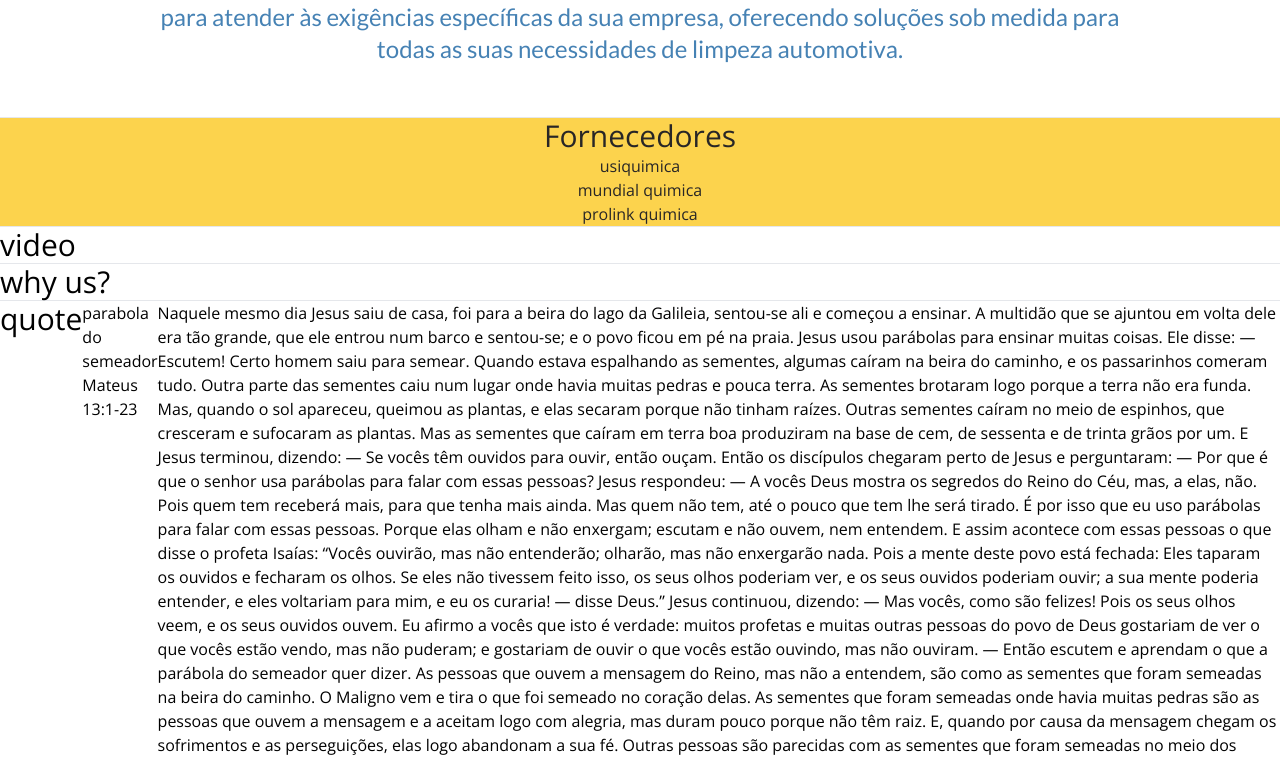
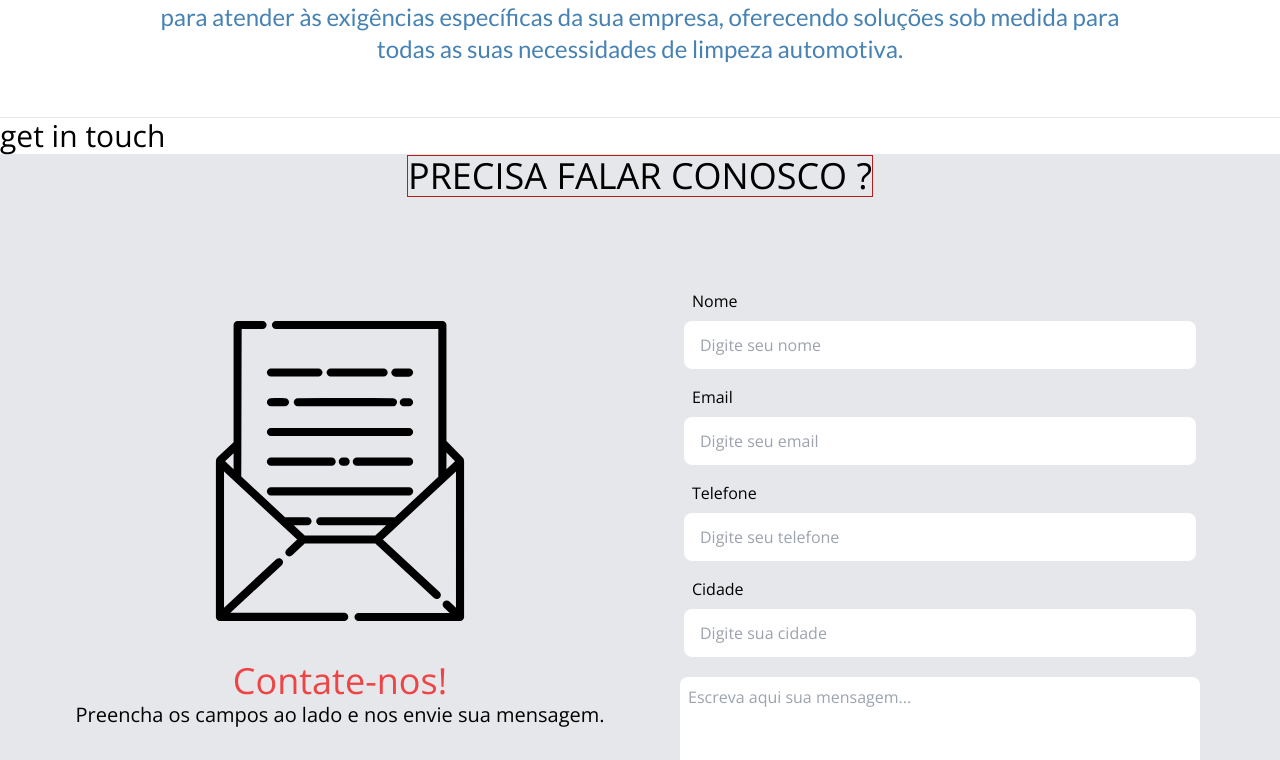
Before and after one commit to jcsj89/front-santana, a Next.js app: page / in a window 1280 px wide. Shown: the part 3283-4043 px from the top of the page. Built offline with nearby package versions, Linux system fonts and the light colour scheme; a web font is replaced by a local one.

Commit message:
troca funcao quotes

```diff
--- a/src/app/(public)/page.tsx
+++ b/src/app/(public)/page.tsx
@@ -43,74 +43,6 @@ export default function Home() {
         <AboutUsSection />
       </SessionBase>
 
-      <SessionBase className="flex-col justify-center items-center bg-amber-300 text-[#282626]">
-        <h1 className="text-3xl">Fornecedores</h1>
-        <p>usiquimica</p>
-        <p>mundial quimica</p>
-        <p>prolink quimica</p>
-      </SessionBase>
-
-      <SessionBase>
-        <h1 className="text-3xl">video</h1>
-      </SessionBase>
-
-      <SessionBase>
-        <h1 className="text-3xl">why us?</h1>
-      </SessionBase>
-
-      <SessionBase>
-        <h1 className="text-3xl">quote</h1>
-        <h2>parabola do semeador Mateus 13:1-23 </h2>
-        <p>
-          Naquele mesmo dia Jesus saiu de casa, foi para a beira do lago da
-          Galileia, sentou-se ali e começou a ensinar. A multidão que se ajuntou
-          em volta dele era tão grande, que ele entrou num barco e sentou-se; e
-          o povo ficou em pé na praia. Jesus usou parábolas para ensinar muitas
-          coisas. Ele disse: — Escutem! Certo homem saiu para semear. Quando
-          estava espalhando as sementes, algumas caíram na beira do caminho, e
-          os passarinhos comeram tudo. Outra parte das sementes caiu num lugar
-          onde havia muitas pedras e pouca terra. As sementes brotaram logo
-          porque a terra não era funda. Mas, quando o sol apareceu, queimou as
-          plantas, e elas secaram porque não tinham raízes. Outras sementes
-          caíram no meio de espinhos, que cresceram e sufocaram as plantas. Mas
-          as sementes que caíram em terra boa produziram na base de cem, de
-          sessenta e de trinta grãos por um. E Jesus terminou, dizendo: — Se
-          vocês têm ouvidos para ouvir, então ouçam. Então os discípulos
-          chegaram perto de Jesus e perguntaram: — Por que é que o senhor usa
-          parábolas para falar com essas pessoas? Jesus respondeu: — A vocês
-          Deus mostra os segredos do Reino do Céu, mas, a elas, não. Pois quem
-          tem receberá mais, para que tenha mais ainda. Mas quem não tem, até o
-          pouco que tem lhe será tirado. É por isso que eu uso parábolas para
-          falar com essas pessoas. Porque elas olham e não enxergam; escutam e
-          não ouvem, nem entendem. E assim acontece com essas pessoas o que
-          disse o profeta Isaías: “Vocês ouvirão, mas não entenderão; olharão,
-          mas não enxergarão nada. Pois a mente deste povo está fechada: Eles
-          taparam os ouvidos e fecharam os olhos. Se eles não tivessem feito
-          isso, os seus olhos poderiam ver, e os seus ouvidos poderiam ouvir; a
-          sua mente poderia entender, e eles voltariam para mim, e eu os
-          curaria! — disse Deus.” Jesus continuou, dizendo: — Mas vocês, como
-          são felizes! Pois os seus olhos veem, e os seus ouvidos ouvem. Eu
-          afirmo a vocês que isto é verdade: muitos profetas e muitas outras
-          pessoas do povo de Deus gostariam de ver o que vocês estão vendo, mas
-          não puderam; e gostariam de ouvir o que vocês estão ouvindo, mas não
-          ouviram. — Então escutem e aprendam o que a parábola do semeador quer
-          dizer. As pessoas que ouvem a mensagem do Reino, mas não a entendem,
-          são como as sementes que foram semeadas na beira do caminho. O Maligno
-          vem e tira o que foi semeado no coração delas. As sementes que foram
-          semeadas onde havia muitas pedras são as pessoas que ouvem a mensagem
-          e a aceitam logo com alegria, mas duram pouco porque não têm raiz. E,
-          quando por causa da mensagem chegam os sofrimentos e as perseguições,
-          elas logo abandonam a sua fé. Outras pessoas são parecidas com as
-          sementes que foram semeadas no meio dos espinhos. Elas ouvem a
-          mensagem, mas as preocupações deste mundo e a ilusão das riquezas
-          sufocam a mensagem, e essas pessoas não produzem frutos. E as sementes
-          que foram semeadas em terra boa são aquelas pessoas que ouvem, e
-          entendem a mensagem, e produzem uma grande colheita: umas, cem;
-          outras, sessenta; e ainda outras, trinta vezes mais do que foi
-          semeado.
-        </p>
-      </SessionBase>
-
       <SessionBase>
         <h1 className="text-3xl">get in touch</h1>
       </SessionBase>
--- a/src/components/site/footer/Footer.tsx
+++ b/src/components/site/footer/Footer.tsx
@@ -1,5 +1,5 @@
 const Footer = () => {
-  return <div className="bg-[#F4B400] p-10">Footer</div>;
+  return <div className="bg-[#F4B400] p-10 ">Footer</div>;
 };
 
 export default Footer;
--- a/src/components/site/home/sections/QuotesMessages.tsx
+++ b/src/components/site/home/sections/QuotesMessages.tsx
@@ -14,13 +14,23 @@ const QuotesMessages = () => {
   const quoteOfDay = getMessage(quotes);
 
   function getMessage(list: IQuote[]): IQuote {
-    let dayQuote;
+    let dayQuote: IQuote | undefined;
 
-    dayQuote = list.filter((quote) => {
-      return quote.month === month && quote.week === getWeek(day);
-    });
+    dayQuote = list.find(
+      (quote) => quote.month === month && quote.week === getWeek(day)
+    );
 
-    return dayQuote[0];
+    // dayQuote = list.filter((quote) => {
+    //   return quote.month === month && quote.week === getWeek(day);
+    // });
+
+    if (dayQuote !== undefined) return dayQuote;
+    return {
+      message: "Não espere. O tempo nunca será o ideal.",
+      ref: "Napoleon Hill",
+      week: 1,
+      month: 2,
+    };
   }
 
   function getWeek(day: number): number {
@@ -363,161 +373,3 @@ const quotes: IQuote[] = [
     month: 12,
   },
 ];
-
-// "O sucesso é ir de fracasso em fracasso sem perder o entusiasmo."
-// — Winston Churchill
-
-// "A única maneira de fazer um ótimo trabalho é amar o que você faz."
-// — Steve Jobs
-
-// "Acredite que você pode, e você já está no meio do caminho."
-// — Theodore Roosevelt
-
-// "O único lugar onde o sucesso vem antes do trabalho é no dicionário."
-// — Vidal Sassoon
-
-// mes 2
-
-// "Não espere. O tempo nunca será o ideal."
-// — Napoleon Hill
-
-// "Você perde 100% dos tiros que não dá."
-// — Wayne Gretzky
-
-// "Grandes realizações não são feitas por impulso, mas por uma soma de pequenas conquistas."
-// — Vincent Van Gogh
-
-// "Se você pode sonhar, pode realizar."
-// — Walt Disney
-
-// "Não é o que acontece com você, mas como você reage a isso que importa."
-// — Epicteto
-
-// "A diferença entre o impossível e o possível está na determinação de uma pessoa."
-// — Tommy Lasorda
-
-// "A melhor maneira de prever o futuro é criá-lo."
-// — Peter Drucker
-
-// "Faça o que você pode, com o que você tem, onde você está."
-// — Theodore Roosevelt
-
-// "A ação é a chave fundamental para todo o sucesso."
-// — Pablo Picasso
-
-// "Coragem é a resistência ao medo, domínio do medo, e não a ausência dele."
-// — Mark Twain
-
-// "A mente é tudo. O que você pensa, você se torna."
-// — Buda
-
-// "O sucesso é a soma de pequenos esforços repetidos dia após dia."
-// — Robert Collier
-
-// "O que você faz hoje pode melhorar todos os seus amanhãs."
-// — Ralph Marston
-
-// "O maior erro que você pode cometer é o de ficar o tempo todo com medo de cometer algum."
-// — Elbert Hubbard
-
-// "Dificuldades preparam pessoas comuns para destinos extraordinários."
-// — C.S. Lewis
-
-// "Você não pode mudar o vento, mas pode ajustar as velas do barco para chegar onde quer."
-// — Confúcio
-
-// "Seja a mudança que você quer ver no mundo."
-// — Mahatma Gandhi
-
-// "A estrada para o sucesso está sempre em construção."
-// — Lily Tomlin
-
-// "Não deixe o que você não pode fazer interferir no que você pode fazer."
-// — John Wooden
-
-// "O único limite para a nossa realização de amanhã são nossas dúvidas de hoje."
-// — Franklin D. Roosevelt
-
-// "Cada sonho que você deixa para trás, é um pedaço do seu futuro que deixa de existir."
-// — Steve Jobs
-
-// "Tudo o que você sempre quis está do outro lado do medo."
-// — George Addair
-
-// "Você é mais corajoso do que pensa, mais forte do que parece e mais inteligente do que acredita."
-// — A.A. Milne
-
-// "O fracasso é apenas a oportunidade de começar de novo, desta vez de forma mais inteligente."
-// — Henry Ford
-
-// "Não basta ter uma boa mente; o principal é usá-la bem."
-// — René Descartes
-
-// "O que você faz hoje determina o seu amanhã."
-// — Ralph Marston
-
-// "Se você não está disposto a arriscar o incomum, você terá que se contentar com o comum."
-// — Jim Rohn
-
-// "Não importa o quão devagar você vá, desde que você não pare."
-// — Confúcio
-
-// "Persistência é o caminho do êxito."
-// — Charles Chaplin
-
-// "A diferença entre as pessoas comuns e as bem-sucedidas é a percepção e resposta ao fracasso."
-// — John C. Maxwell
-
-// "A maior glória em viver não está em nunca cair, mas em nos levantar cada vez que caímos."
-// — Nelson Mandela
-
-// "Não importa o que você decida. O que importa é que isso te faça feliz."
-// — Paulo Coelho
-
-// "Tudo que você sempre quis está do outro lado do medo."
-// — George Addair
-
-// "O futuro pertence àqueles que acreditam na beleza dos seus sonhos."
-// — Eleanor Roosevelt
-
-// "A vida não é sobre esperar a tempestade passar, mas aprender a dançar na chuva."
-// — Vivian Greene
-
-// "Sucesso é a soma de pequenos esforços repetidos diariamente."
-// — Robert Collier
-
-// "Se você está atravessando o inferno, continue."
-// — Winston Churchill
-
-// "Você pode encontrar o sucesso ao fazer o que ama, mas você nunca será feliz até que ame o que faz."
-// — Dale Carnegie
-
-// "Não são os anos da sua vida que contam. É a vida nos seus anos."
-// — Abraham Lincoln
-
-// "Nunca desista de um sonho só por causa do tempo que vai levar para realizá-lo. O tempo vai passar de qualquer maneira."
-// — Earl Nightingale
-
-// "A verdadeira medida de um homem não é como ele se comporta em momentos de conforto, mas como ele se mantém em tempos de controvérsia e desafio."
-// — Martin Luther King Jr.
-
-// "O fracasso não é o oposto do sucesso; é parte dele."
-// — Arianna Huffington
-
-// "Sonhe grande e se atreva a falhar."
-// — Norman Vaughan
-
-// "Acredite que você pode e você já está no meio do caminho."
-// — Theodore Roosevelt
-
-// "Sucesso é gostar de si mesmo, gostar do que você faz, e gostar de como você faz."
-// — Maya Angelou
-
-// "Se você quer ser feliz, defina uma meta que comande seus pensamentos, libere sua energia e inspire suas esperanças."
-// — Andrew Carnegie
-
-// "Acredite em si próprio e chegará um dia em que os outros não terão outra escolha senão acreditar com você."
-// — Cynthia Kersey
-
-// "Sempre parece impossível até que seja feito."
-// — Nelson Mandela
```
